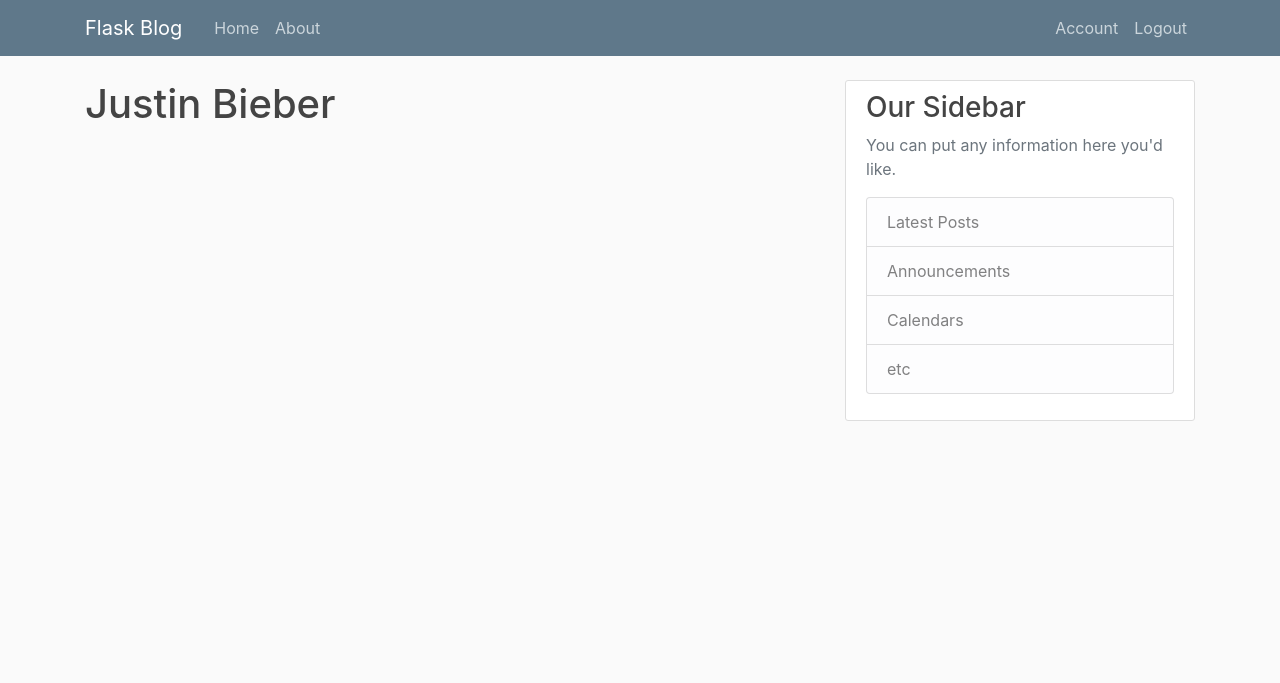
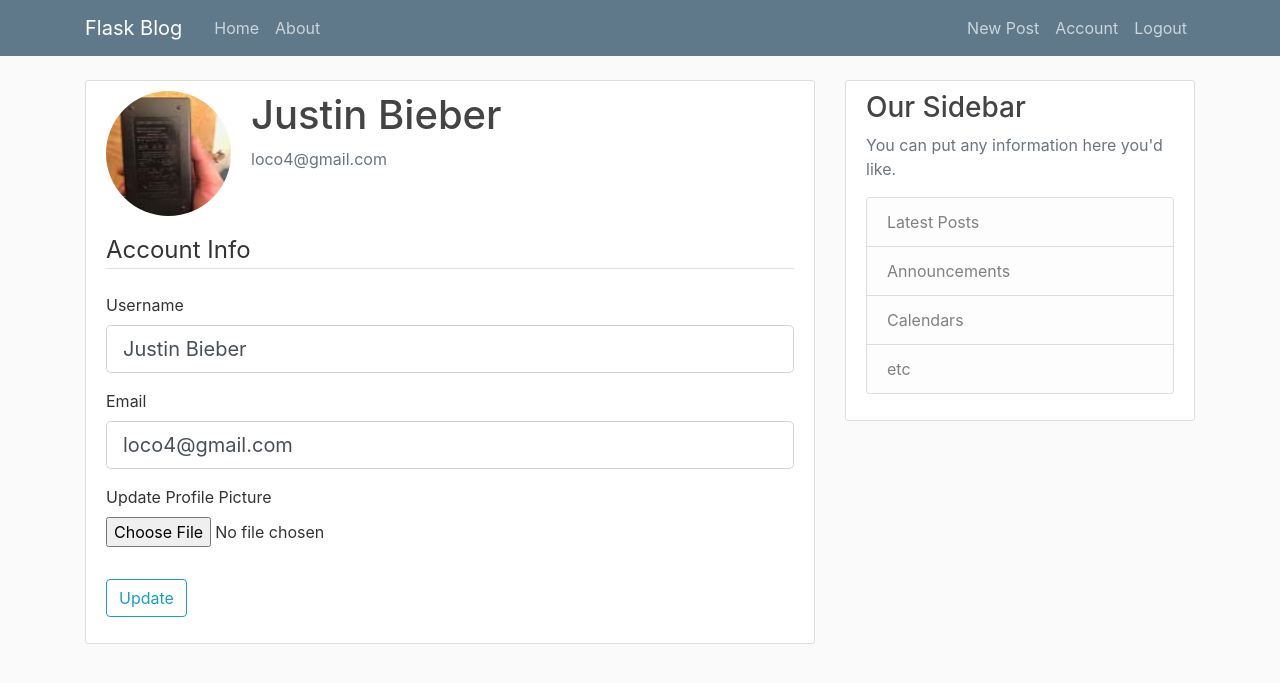
Before and after one commit to ianduron/webflaskapp, a Flask app: page /account in a window 1280 px wide. Shown: the top 683 px of the page. Run offline with Flask 2, Linux system fonts and the light colour scheme; a user stored in the database is signed in; some libraries are stand-ins or nearby versions.

Commit message:
CRUD posts

```diff
--- a/flaskblog/forms.py
+++ b/flaskblog/forms.py
@@ -1,5 +1,7 @@
 from flask_wtf import FlaskForm
-from wtforms import StringField, PasswordField, SubmitField, BooleanField
+from flask_wtf.file import FileField, FileAllowed
+from flask_login import current_user
+from wtforms import StringField, PasswordField, SubmitField, BooleanField, TextAreaField
 from wtforms.validators import DataRequired, Length, Email, EqualTo, ValidationError
 from flaskblog.models import User
 
@@ -31,3 +33,32 @@ class LoginForm(FlaskForm):
     password = PasswordField('Password', validators=[DataRequired()])
     remember = BooleanField('Remember Me')
     submit = SubmitField('Login')
+
+
+class UpdateAccountForm(FlaskForm):
+    username = StringField('Username',
+                           validators=[DataRequired(), Length(min=2, max=20)])
+    email = StringField('Email',
+                        validators=[DataRequired(), Email()])
+
+    picture = FileField('Update Profile Picture', validators = [FileAllowed(['jpg', 'png'])])
+
+    submit = SubmitField('Update')
+
+    def validate_username(self, username):
+        if username.data != current_user.username:
+            user = User.query.filter_by(username=username.data).first()
+            if user:
+                raise ValidationError('That username is taken. Please choose a different one.')
+
+    def validate_email(self, email):
+        if email.data != current_user.email:
+            user = User.query.filter_by(email=email.data).first()
+            if user:
+                raise ValidationError('That email is taken. Please choose a different one.')
+
+
+class PostForm(FlaskForm):
+    title = StringField('Title', validators = [DataRequired()])
+    content = TextAreaField('Content', validators =[DataRequired()])
+    submit = SubmitField('Post')
--- a/flaskblog/routes.py
+++ b/flaskblog/routes.py
@@ -1,33 +1,25 @@
+import os
+import secrets
+from PIL import Image
+from flask import render_template, url_for, flash, redirect, request, abort
+from flaskblog import app, db, bcrypt
+from flaskblog.forms import RegistrationForm, LoginForm, UpdateAccountForm, PostForm
 from flaskblog.models import User, Post
-from flaskblog import app, db, bcrypt
-from flask import render_template, url_for, flash, redirect, request
-from flaskblog.forms import RegistrationForm, LoginForm
 from flask_login import login_user, current_user, logout_user, login_required
 
 
-posts = [
-    {
-        'author': 'Perro Bermudez',
-        'title': 'Asi Nomas Quedo',
-        'content': 'First posty',
-        'date_posted:': 'December 22, 2018'
-    },
-    {
-        'author': 'Jenny Rivera',
-        'title': 'Asi Nomas',
-        'content': 'Second posty',
-        'date_posted:': 'December 17, 2018'
-    }
-        ]
 
 @app.route("/")
 @app.route("/home")
 def home():
-    return render_template('home.html', posts = posts)
+    posts = Post.query.all()
+    return render_template('home.html', posts=posts)
+
 
 @app.route("/about")
 def about():
-    return render_template('about.html', title = 'About')
+    return render_template('about.html', title='About')
+
 
 @app.route("/register", methods=['GET', 'POST'])
 def register():
@@ -39,9 +31,10 @@ def register():
         user = User(username=form.username.data, email=form.email.data, password=hashed_password)
         db.session.add(user)
         db.session.commit()
-        flash(f'Your account has been created! You are now able to log in', 'success')
+        flash('Your account has been created! You are now able to log in', 'success')
         return redirect(url_for('login'))
     return render_template('register.html', title='Register', form=form)
+
 
 @app.route("/login", methods=['GET', 'POST'])
 def login():
@@ -55,7 +48,7 @@ def login():
             next_page = request.args.get('next')
             return redirect(next_page) if next_page else redirect(url_for('home'))
         else:
-            flash('Login unsuccessful. Please check username and password', 'danger')
+            flash('Login Unsuccessful. Please check email and password', 'danger')
     return render_template('login.html', title='Login', form=form)
 
 
@@ -64,7 +57,85 @@ def logout():
     logout_user()
     return redirect(url_for('home'))
 
-@app.route("/account")
+
+def save_picture(form_picture):
+    random_hex = secrets.token_hex(8)
+    _, f_ext = os.path.splitext(form_picture.filename)
+    picture_fn = random_hex + f_ext
+    picture_path = os.path.join(app.root_path, 'static/profile_pics', picture_fn)
+
+    output_size = (125, 125)
+    i = Image.open(form_picture)
+    i.thumbnail(output_size)
+    i.save(picture_path)
+
+    return picture_fn
+
+
+@app.route("/account", methods=['GET', 'POST'])
 @login_required
 def account():
-    return render_template('account.html', title='Account')
+    form = UpdateAccountForm()
+    if form.validate_on_submit():
+        if form.picture.data:
+            picture_file = save_picture(form.picture.data)
+            current_user.image_file = picture_file
+        current_user.username = form.username.data
+        current_user.email = form.email.data
+        db.session.commit()
+        flash('Your account has been updated!', 'success')
+        return redirect(url_for('account'))
+    elif request.method == 'GET':
+        form.username.data = current_user.username
+        form.email.data = current_user.email
+    image_file = url_for('static', filename='profile_pics/' + current_user.image_file)
+    return render_template('account.html', title='Account',
+                           image_file=image_file, form=form)
+
+@app.route("/post/new", methods=['GET', 'POST'])
+@login_required
+def new_post():
+    form = PostForm()
+    if form.validate_on_submit():
+        post = Post(title=form.title.data, content=form.content.data, author = current_user)
+        db.session.add(post)
+        db.session.commit()
+        flash('Your point has been created', 'success')
+        return(redirect(url_for('home')))
+    return render_template('create_post.html', title = 'New Post', form=form, legend = 'New Post')
+
+
+@app.route("/post/<int:post_id>", methods=['GET', 'POST'])
+def post(post_id):
+    post = Post.query.get_or_404(post_id)
+    return render_template('post.html', title=post.title,post=post)
+
+
+@app.route("/post/<int:post_id>/update", methods=['GET', 'POST'])
+@login_required
+def update_post(post_id):
+    post = Post.query.get_or_404(post_id)
+    if post.author != current_user:
+        abort(403)
+    form = PostForm()
+    if form.validate_on_submit():
+        post.title = form.title.data
+        post.content = form.content.data
+        db.session.commit()
+        flash('Your post has been updated', 'success')
+        return redirect(url_for('post', post_id=post.id))
+    elif request.method == 'GET':
+        form.title.data = post.title
+        form.content.data = post.content
+    return render_template('create_post.html', title='Update Post', form=form, legend='Update Post')
+
+@app.route("/post/<int:post_id>/delete", methods=['GET', 'POST'])
+@login_required
+def delete_post(post_id):
+    post = Post.query.get_or_404(post_id)
+    if post.author != current_user:
+        abort(403)
+    db.session.delete(post)
+    db.session.commit()
+    flash('Your point has been deleted', 'success')
+    return redirect(url_for('home'))
--- a/flaskblog/templates/account.html
+++ b/flaskblog/templates/account.html
@@ -1,4 +1,57 @@
 {% extends "layout.html" %}
 {% block content %}
-	<h1> {{current_user.username}} </h1>
+    <div class="content-section">
+      <div class="media">
+        <img class="rounded-circle account-img" src="{{ image_file }}">
+        <div class="media-body">
+          <h2 class="account-heading">{{ current_user.username }}</h2>
+          <p class="text-secondary">{{ current_user.email }}</p>
+        </div>
+      </div>
+        <form method="POST" action="" enctype="multipart/form-data">
+            {{ form.hidden_tag() }}
+            <fieldset class="form-group">
+                <legend class="border-bottom mb-4">Account Info</legend>
+                <div class="form-group">
+                    {{ form.username.label(class="form-control-label") }}
+
+                    {% if form.username.errors %}
+                        {{ form.username(class="form-control form-control-lg is-invalid") }}
+                        <div class="invalid-feedback">
+                            {% for error in form.username.errors %}
+                                <span>{{ error }}</span>
+                            {% endfor %}
+                        </div>
+                    {% else %}
+                        {{ form.username(class="form-control form-control-lg") }}
+                    {% endif %}
+                </div>
+                <div class="form-group">
+                    {{ form.email.label(class="form-control-label") }}
+                    {% if form.email.errors %}
+                        {{ form.email(class="form-control form-control-lg is-invalid") }}
+                        <div class="invalid-feedback">
+                            {% for error in form.email.errors %}
+                                <span>{{ error }}</span>
+                            {% endfor %}
+                        </div>
+                    {% else %}
+                        {{ form.email(class="form-control form-control-lg") }}
+                    {% endif %}
+                </div>
+                <div class="form-group">
+                    {{ form.picture.label() }}
+                    {{ form.picture(class="form-control-file") }}
+                    {% if form.picture.errors %}
+                        {% for error in form.picture.errors %}
+                            <span class="text-danger">{{ error }}</span></br>
+                        {% endfor %}
+                    {% endif %}
+                </div>
+            </fieldset>
+            <div class="form-group">
+                {{ form.submit(class="btn btn-outline-info") }}
+            </div>
+        </form>
+    </div>
 {% endblock content %}
--- a/flaskblog/templates/layout.html
+++ b/flaskblog/templates/layout.html
@@ -33,6 +33,7 @@
 	        <!-- Navbar Right Side -->
 	        <div class="navbar-nav">
 	        	{% if current_user.is_authenticated %}
+	        		<a class="nav-item nav-link" href="{{ url_for('new_post') }}">New Post</a>
 	        		<a class="nav-item nav-link" href="{{ url_for('account') }}">Account</a>
 	        		<a class="nav-item nav-link" href="{{ url_for('logout') }}">Logout</a>
 	        	{% else %}
```
Also changed, not shown: flaskblog/templates/create_post.html (added, +40 -0 lines), flaskblog/templates/home.html (+13 -5 lines), flaskblog/templates/post.html (added, +36 -0 lines), flaskblog/site.db, flaskblog/static/profile_pics/d47d260b595cf7d2.jpg (added), flaskblog/static/profile_pics/default.jpg (added).
